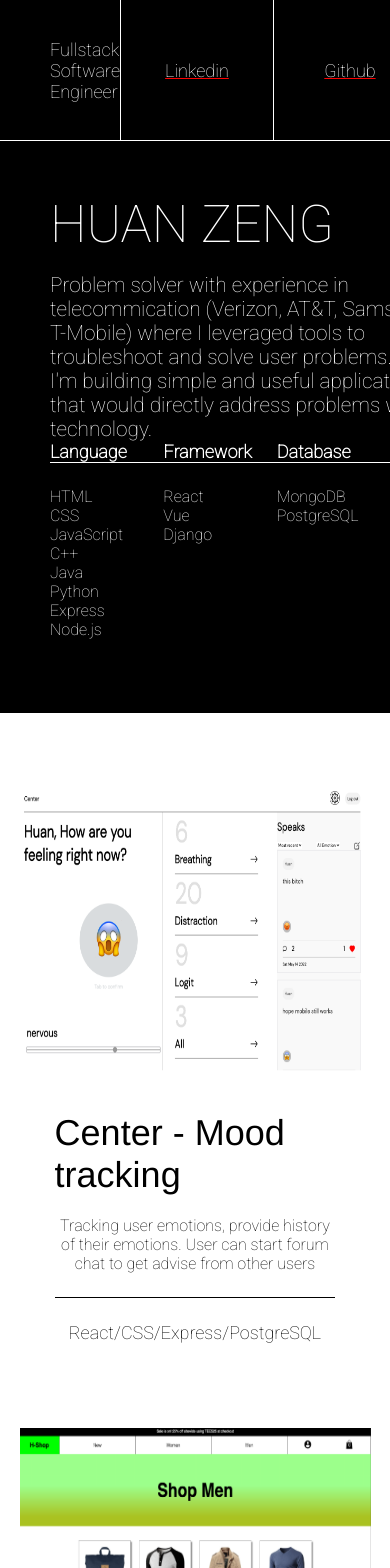
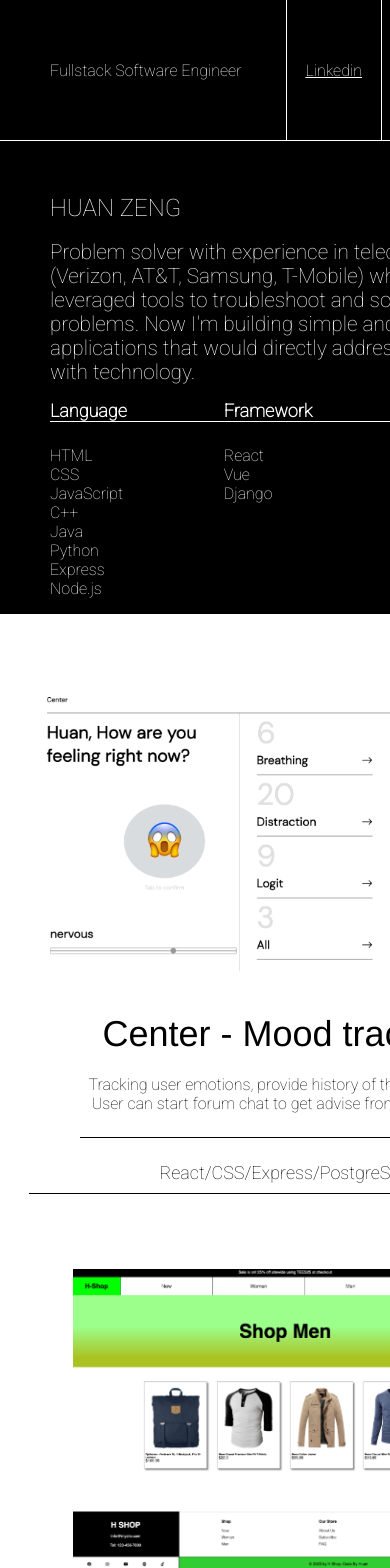
Before and after one commit to huan00/portfolio, a React (Create React App) app: page / in a window 390 px wide. Shown: the top 1568 px of the page. Built offline with nearby package versions, Linux system fonts and the light colour scheme.

Commit message:
mobile fix layout

```diff
--- a/src/App.css
+++ b/src/App.css
@@ -247,28 +247,51 @@ nav {
     padding: 0;
     margin: 0;
   }
+
   body{
-    width: 100%;
-    margin: 0;
-    padding: 0;
+    width: fit-content;
     overflow-x: hidden;
-  }
-  .app {
-
+    background-color: #fca311;
   }
 
-  .app-container {
-    width: 100vw;
+  .navbar {
+    width: 100%;
+  }
+
+  .navbar-title {
+    font-size: 1rem;
+  }
+  .navbar-list-item {
+    width: 50%;
+    font-size: 1rem
   }
 
   .info-container {
-    width: 100vw;
+    width: 100%;
+    height: fit-content;
+    padding-bottom: 0;
   }
 
   .intro {
-    width: 100vw;
     height: fit-content;
+    padding-bottom: 16px;
   }
+  .name {
+    font-size: 1.5rem;
+  }
+
+  .brandStatement {
+    font-size: 1.2rem;
+  }
+
+  .skills-list li {
+    font-size: 1rem;
+  }
+
+  .skills {
+    padding-bottom: 16px
+  }
+
 .brandStatement {
   font-size: 1.3rem;
 }
@@ -279,16 +302,15 @@ nav {
 }
 
 .project-container {
+  height: fit-content;
   width: 100%;
-  margin: 0;
-  padding: 0;
 
   display: flex;
   flex-direction: column;
 }
 
-/*****nav*********/
-.navbar {
-  color: red
+.project {
+  border-bottom: 1px solid black;
 }
+
 }
```
